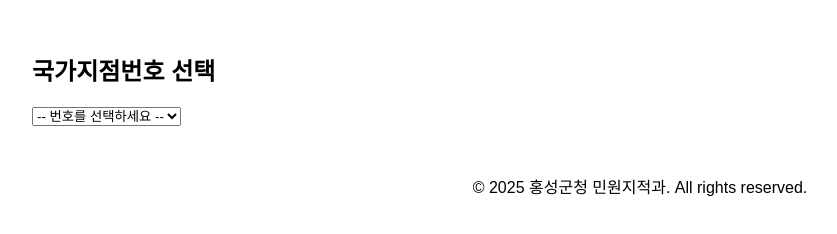
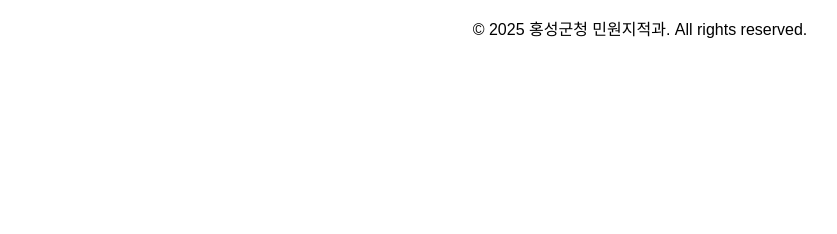
Before and after one commit to hongseong-cpr/info, a plain HTML site: page index.html in a window 1280 px wide. Shown: the whole page, without its empty margins (0-837 px from the left). Drawn offline with Linux system fonts and the light colour scheme.

Commit message:
index.html

```diff
--- a/index.html
+++ b/index.html
@@ -15,36 +15,7 @@
   </style>
 </head>
 <body>
-  <section class="selector-section">
-    <h2>국가지점번호 선택</h2>
-    <select id="pointSelector" onchange="showInfo(this.value)">
-      <option value="">-- 번호를 선택하세요 --</option>
-      <option value="다바05243645">다바05243645</option>
-      <option value="다바05253636">다바05253636</option>
-      <option value="다바05303629">다바05303629</option>
-      <option value="다바05283634">다바05283634</option>
-      <option value="다바05243652">다바05243652</option>
-      <option value="다바05073645">다바05073645</option>
-      <option value="다바05003642">다바05003642</option>
-      <option value="다바04823644">다바04823644</option>
-      <option value="다바04783636">다바04783636</option>
-      <option value="다바04933628">다바04933628</option>
-      <option value="다바04973623">다바04973623</option>
-      <option value="다바05113606">다바05113606</option>
-      <option value="다바05013591">다바05013591</option>
-      <option value="다바05143582">다바05143582</option>
-      <option value="다바05293592">다바05293592</option>
-      <option value="다바05423593">다바05423593</option>
-      <option value="다바07364189">다바07364189</option>
-      <option value="다바07644177">다바07644177</option>
-      <option value="다바07664157">다바07664157</option>
-      <option value="다바07684136">다바07684136</option>
-      <option value="다바07694116">다바07694116</option>
-      <option value="다바07754102">다바07754102</option>
-      <option value="다바07874083">다바07874083</option>
-      <option value="다바07964072">다바07964072</option>
-    </select>
-  </section>
+
 
   <section class="info-section" id="info">
     <h2>국가지점번호 및 안내 정보</h2>
```
